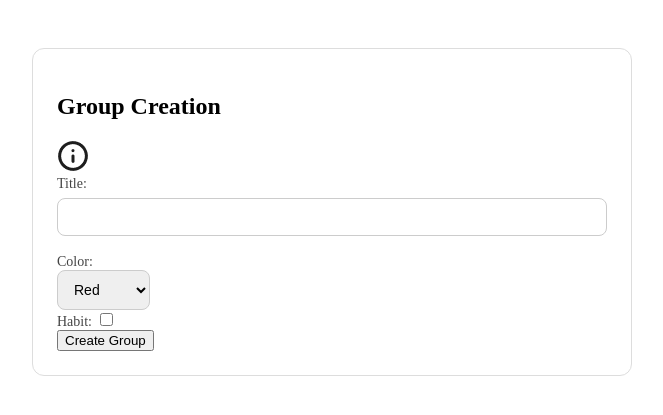
After one commit to emilylasecki/csi3370-project, a Flask app: template demo/templates/GroupCreation.html in a window 1280 px wide. The commit adds this page. Shown: the top 415 px of the page, without its empty margins (16-679 px from the left). Run offline with Flask 3, Linux system fonts and the light colour scheme; the template is opened without the code that fills it, so the values that code supplies are empty.

Commit message:
added create task group use case

```diff
--- /dev/null
+++ b/demo/templates/GroupCreation.html
@@ -0,0 +1,48 @@
+<!DOCTYPE html>
+
+<html>
+    <head>
+        <meta charset="utf-8">
+        <title>New Group</title>
+        <link rel="stylesheet" href="/static/css/GroupEdit.css">
+    </head>
+
+    <body>
+        <div id="container">
+
+            <header>
+                <h2>Group Creation</h2>
+                <img src="static/images/Info.png" alt="WHY">
+            </header>
+
+            <form method="post" action="/create_group">
+
+                <div class="text-entry">
+                    <label for="title">Title:</label>
+                    <input id="title" name="title" type="text">
+                </div>
+
+                <div>
+                    <label for="color">Color:</label><br>
+                    <select id="color" name="color">
+                        <option>Red</option>
+                        <option>Orange</option>
+                        <option>Yellow</option>
+                        <option>Green</option>
+                    </select>
+                </div>
+
+                <div class="checkbox-entry">
+                    <label for="habit">Habit:</label>
+                    <input type="checkbox" id="habit" name="habit">
+                </div>
+
+                <div class="submit-entry">
+                    <button type="submit">Create Group</button>
+                </div>
+
+            </form>
+
+        </div>
+    </body>
+</html>
```
Also changed, not shown: demo/app/group_manager.py (added, +22 -0 lines), demo/main.py (+27 -0 lines), demo/templates/index.html (+10 -2 lines).
